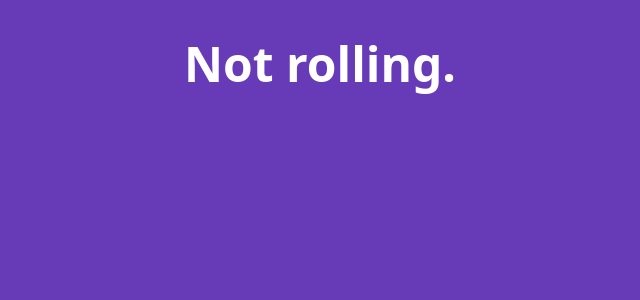
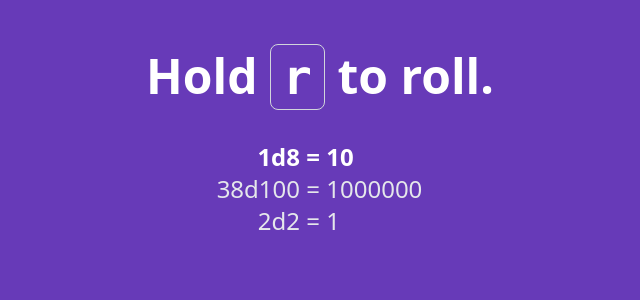
Before and after one commit to bedekelly/dice-roller, a Preact app: page / in a window 1280 px wide. Shown: the top 300 px of the page, without its empty margins (320-960 px from the left). Built offline with nearby package versions, Linux system fonts and the light colour scheme.

Commit message:
Add slightly nicer UI

```diff
--- a/src/app.tsx
+++ b/src/app.tsx
@@ -1,10 +1,29 @@
 import { useEffect, useRef, useState } from "preact/hooks";
 import parseDice from "./parser";
 import rollDice from "./roller";
+import "./blink.css";
+
+function Blinking() {
+  return <div className="blink">_</div>;
+}
+
+function Roll({ children: roll }: { children: string }) {
+  const [left, right] = roll.split("=");
+  return (
+    <div className="w-full flex">
+      <div className="w-1/2 text-right">{left.trim()} = </div>
+      <div className="w-1/2">&nbsp;{right.trim()}</div>
+    </div>
+  );
+}
 
 export function App() {
   const [keys, setKeys] = useState<string[]>([]);
-  const [rolls, setRolls] = useState<string[]>([]);
+  const [rolls, setRolls] = useState<string[]>([
+    "1d8 = 10",
+    "38d100 = 1000000",
+    "2d2 =1",
+  ]);
 
   const [watching, setWatching] = useState(false);
   const watchingRef = useRef(false);
@@ -69,16 +88,36 @@ export function App() {
   return (
     <main className="font-sans flex flex-col items-center content-center w-full">
       <h1 className="text-center font-bold text-5xl mt-10">
-        {watching ? "Rolling: " : "Not rolling."}
-        {diceToRoll}
+        {watching ? (
+          <>
+            {"Rolling: "}
+            {diceToRoll}
+            <Blinking />
+          </>
+        ) : (
+          <div className="mt-3">
+            Hold{" "}
+            <kbd className="border border-gray-300 rounded-lg px-3 py-1">r</kbd>{" "}
+            to roll.
+          </div>
+        )}
       </h1>
-      <ul className="flex list-none items-center flex-col text-2xl mt-10">
+      {watching && (
+        <p className="mt-8">
+          Hit{" "}
+          <kbd className="border border-gray-300 rounded-lg px-3 py-1">
+            Enter
+          </kbd>{" "}
+          to roll, or let go to cancel.
+        </p>
+      )}
+      <ul className="flex list-none items-center flex-col text-2xl mt-10 w-full">
         {rolls.map((roll, i) => (
           <li
-            className="first:text-4xl first:mb-3 first:text-white first:font-bold text-gray-200 last:text-xl"
+            className="first:mb-3 first:text-white first:font-bold text-gray-200 contents"
             key={i}
           >
-            {roll}
+            <Roll>{roll}</Roll>
           </li>
         ))}
       </ul>
--- /dev/null
+++ b/src/blink.css
@@ -0,0 +1,15 @@
+@keyframes blink {
+  50% {
+    opacity: 100%;
+  }
+
+  100% {
+    opacity: 0%;
+  }
+}
+
+.blink {
+  opacity: 100%;
+  display: inline-block;
+  animation: blink 1s steps(1, start) infinite;
+}
```
